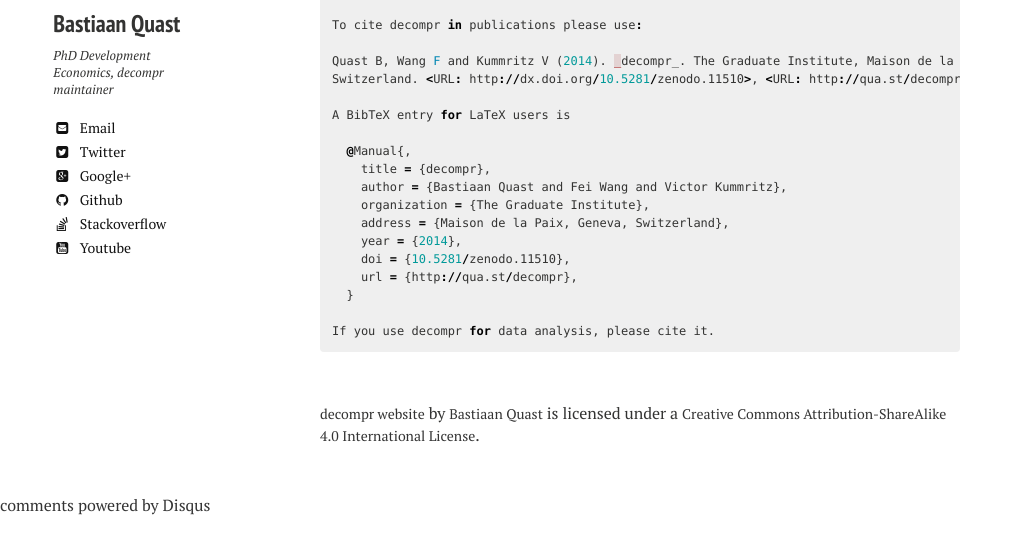
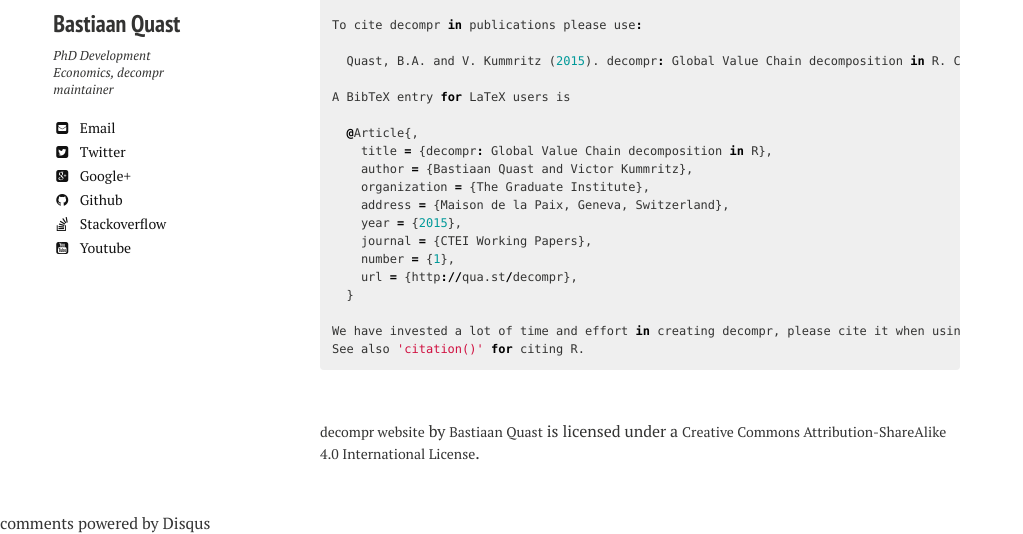
Before and after one commit to bquast/decompr, a Jekyll site: the page built from citing/index.md, in a window 1280 px wide, cut to the strip 632-1166 px from the top of the page. Shown: the whole strip, without its empty margins (0-1023 px from the left). Built offline with Jekyll 4.4.1, drawn with Linux system fonts in a browser that asks for light colours; nearby versions of some CDN libraries; comment, search, counter and statistics services are not loaded.

Commit message:
update citing

```diff
--- a/citing/index.md
+++ b/citing/index.md
@@ -17,20 +17,21 @@ citation("decompr")
 
 To cite decompr in publications please use:
 
-Quast B, Wang F and Kummritz V (2014). _decompr_. The Graduate Institute, Maison de la Paix, Geneva,
-Switzerland. <URL: http://dx.doi.org/10.5281/zenodo.11510>, <URL: http://qua.st/decompr>.
+  Quast, B.A. and V. Kummritz (2015). decompr: Global Value Chain decomposition in R. CTEI Working Papers, 1.
 
 A BibTeX entry for LaTeX users is
 
-  @Manual{,
-    title = {decompr},
-    author = {Bastiaan Quast and Fei Wang and Victor Kummritz},
+  @Article{,
+    title = {decompr: Global Value Chain decomposition in R},
+    author = {Bastiaan Quast and Victor Kummritz},
     organization = {The Graduate Institute},
     address = {Maison de la Paix, Geneva, Switzerland},
-    year = {2014},
-    doi = {10.5281/zenodo.11510},
+    year = {2015},
+    journal = {CTEI Working Papers},
+    number = {1},
     url = {http://qua.st/decompr},
   }
 
-If you use decompr for data analysis, please cite it.
+We have invested a lot of time and effort in creating decompr, please cite it when using it for data analysis.
+See also 'citation()' for citing R.
 {% endhighlight %}
```
